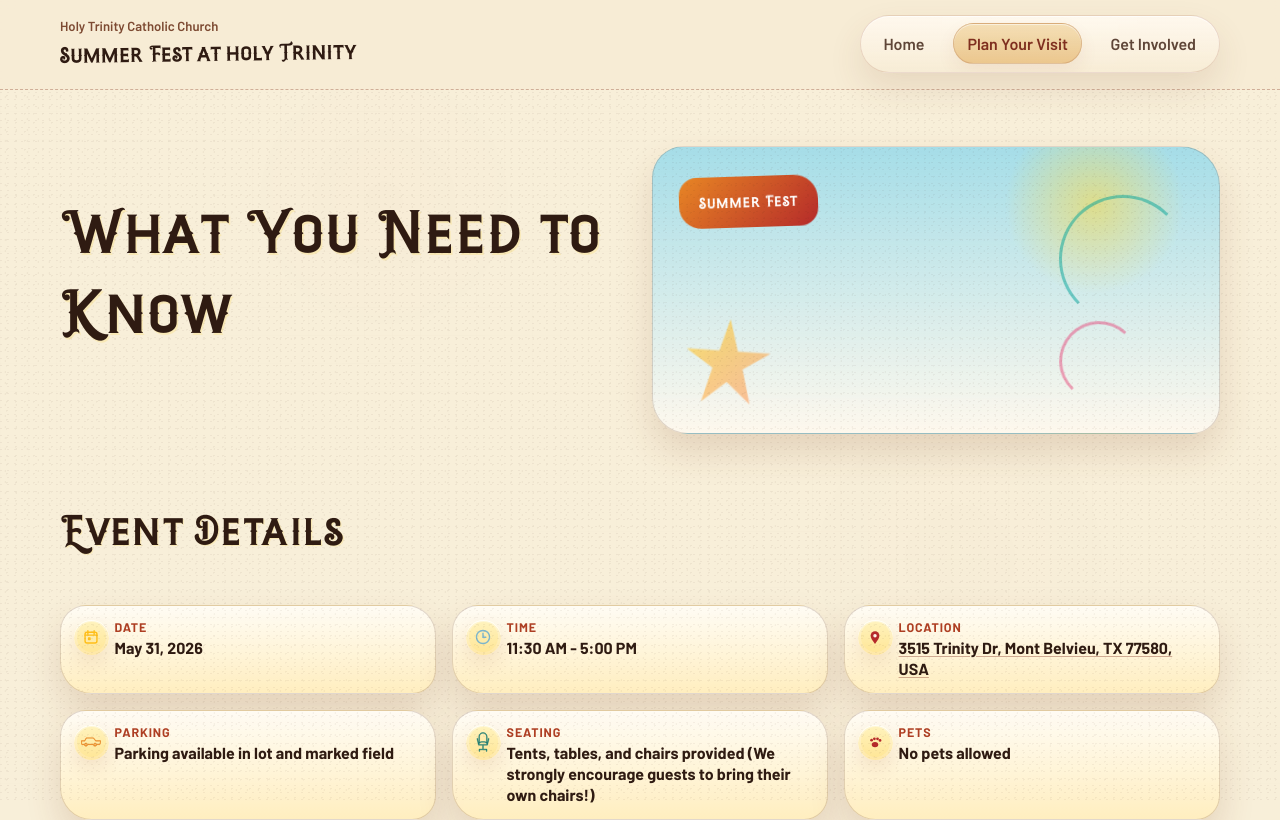
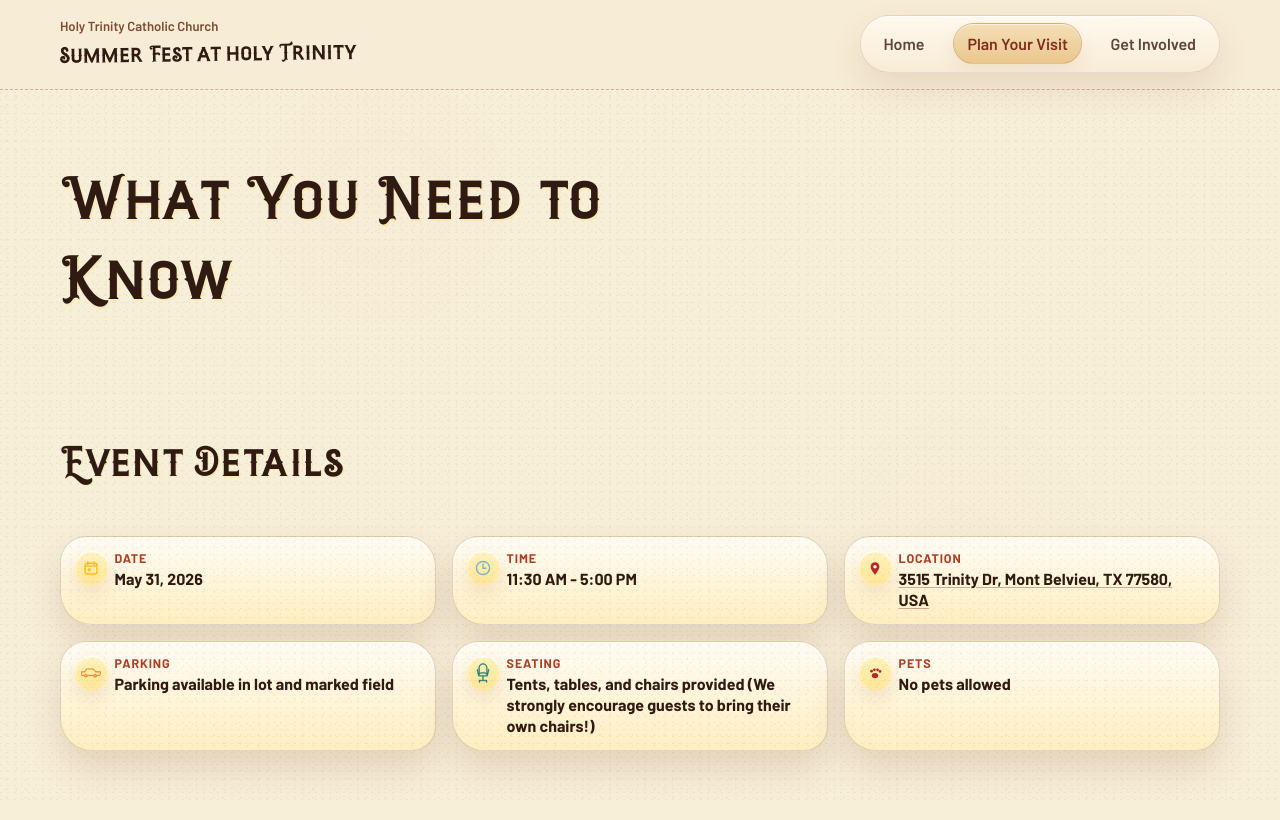
Before and after one commit to joshmzamora/summerfest-htcc, a Next.js app: page /plan-your-visit in a window 1280 px wide. Shown: the top 820 px of the page. Built offline with nearby package versions, Linux system fonts and the light colour scheme.

Commit message:
Remove placeholder images

```diff
--- a/app/get-involved/page.tsx
+++ b/app/get-involved/page.tsx
@@ -14,7 +14,7 @@ export default function GetInvolvedPage() {
         eventName={siteContent.eventName}
         navigation={siteContent.navigation}
       />
-      <PageIntro {...siteContent.pageIntros.involved} />
+      <PageIntro {...siteContent.pageIntros.involved} variant="text-first" />
 
       <Section
         className="involvement-forms-section"
--- a/app/plan-your-visit/page.tsx
+++ b/app/plan-your-visit/page.tsx
@@ -20,18 +20,17 @@ function AdmissionExplainerIcon({ icon }: { icon: string }) {
 
 export default function PlanYourVisitPage() {
   return (
-    <main>
+    <main className="plan-your-visit-page">
       <NavBar
         churchName={siteContent.churchName}
         eventName={siteContent.eventName}
         navigation={siteContent.navigation}
       />
-      <PageIntro
-        title={siteContent.planYourVisit.intro.title}
-      />
+      <PageIntro title={siteContent.planYourVisit.intro.title} variant="text-first" />
       <InfoBar title="Event Details" items={siteContent.planYourVisit.quickInfo} />
 
       <Section
+        className="visit-admission-section"
         id="admission-overview"
         headingMotion="ribbon"
         title={siteContent.planYourVisit.admissionOverview.title}
--- a/components/PageIntro.tsx
+++ b/components/PageIntro.tsx
@@ -5,13 +5,15 @@ import { MotionPanel, MotionStagger, eases, m, useReducedMotion } from "@/compon
 type PageIntroProps = {
   title: string;
   description?: string;
+  variant?: "default" | "text-first";
 };
 
-export function PageIntro({ title, description }: PageIntroProps) {
+export function PageIntro({ title, description, variant = "default" }: PageIntroProps) {
   const reduceMotion = useReducedMotion();
+  const showArt = variant !== "text-first";
 
   return (
-    <section className="page-intro section festival-layer">
+    <section className={`page-intro section festival-layer${showArt ? "" : " page-intro-text-first"}`}>
       <div className="container page-intro-shell">
         <MotionPanel className="page-intro-copy" reveal="poster">
           <MotionStagger className="page-intro-copy-inner" stagger={0.1}>
@@ -25,6 +27,7 @@ export function PageIntro({ title, description }: PageIntroProps) {
             ) : null}
           </MotionStagger>
         </MotionPanel>
+        {showArt ? (
           <MotionPanel
             className="page-intro-art"
             reveal="signboard"
@@ -58,6 +61,7 @@ export function PageIntro({ title, description }: PageIntroProps) {
               transition={{ duration: 5.6, ease: eases.quick, repeat: Infinity }}
             />
           </MotionPanel>
+        ) : null}
       </div>
     </section>
   );
```
Lines whose indentation alone changed are shown as unchanged.
